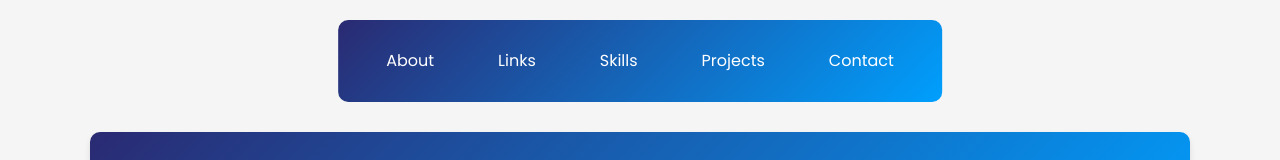
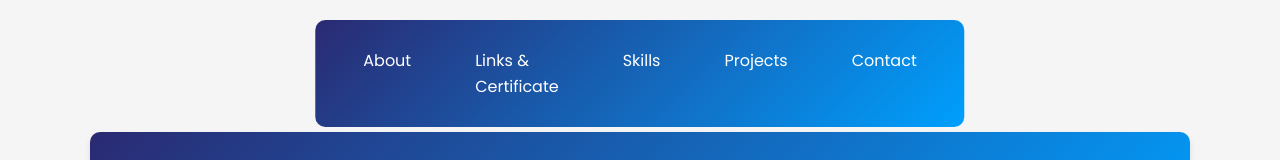
Before and after one commit to fuentesmichael1/MichaelFuentesProtfolio, a React (Vite) app in the folder Showcasing-Myself/: page / in a window 1280 px wide. Shown: the top 160 px of the page. Built offline with nearby package versions, Linux system fonts and the light colour scheme.

Commit message:
changed link in nav bar to links and cert

```diff
--- a/Showcasing-Myself/src/components/Nav.jsx
+++ b/Showcasing-Myself/src/components/Nav.jsx
@@ -34,7 +34,7 @@ const Nav = () => {
       <div className="nav-content">
         <ul>
           <li onClick={() => scrollToSection('about')}>About</li>
-          <li onClick={() => scrollToSection('links')}>Links</li>
+          <li onClick={() => scrollToSection('links')}>Links & Certificate</li>
           <li onClick={() => scrollToSection('skills')}>Skills</li>
           <li onClick={() => scrollToSection('projects')}>Projects</li>
           <li onClick={() => scrollToSection('contact')}>Contact</li>
```
